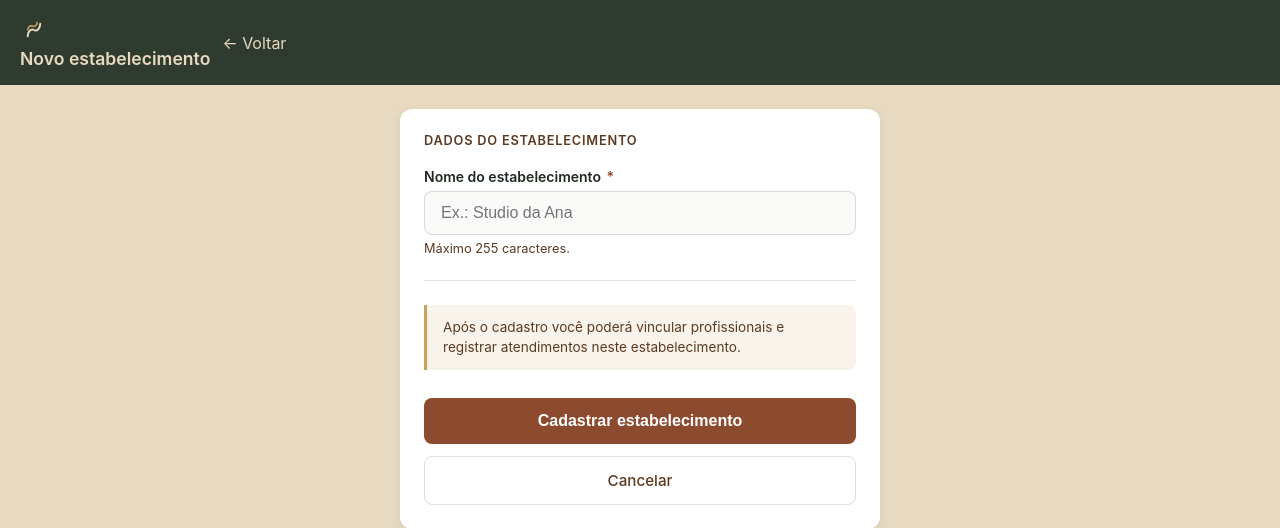
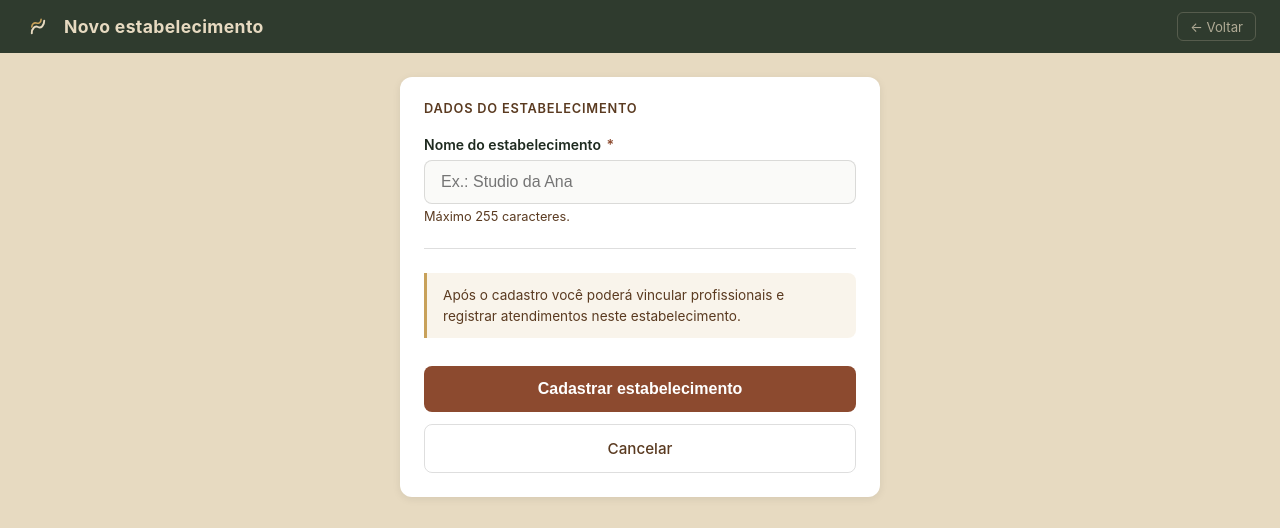
Before and after one commit to welder60/braid_system, a Django app: page /estabelecimentos/novo/ in a window 1280 px wide. Shown: the top 528 px of the page. Run offline with Django 5.2, Linux system fonts and the light colour scheme.

Commit message:
Add navbar assets and update templates
Add a centralized navbar stylesheet and logo image, and update templates to use the new static assets. Files added: core/static/core/css/navbar.css and core/static/core/img/logo.png. Templates (home, perfil, cadastro_estabelecimento) now load {% load static %} and reference the stylesheet; duplicated header/hero CSS was removed from templates and replaced with class-based usage (logo-icon / hero-logo) that uses the static logo. Also fixed STATIC_URL to '/static/' in settings.py to ensure correct static file resolving.

```diff
--- /dev/null
+++ b/braid_system/core/static/core/css/navbar.css
@@ -0,0 +1,125 @@
+/* ── Navbar centralizada — Braid System ── */
+
+:root {
+  --color-moss:      #2F3B2E;
+  --color-forest:    #1E2A1F;
+  --color-terracota: #8C4A2F;
+  --color-earth:     #5A3A20;
+  --color-gold:      #C8A15A;
+  --color-sand:      #E7DAC1;
+}
+
+header {
+  background: var(--color-moss);
+  color: var(--color-sand);
+  padding: 0.75rem 1.5rem;
+  display: flex;
+  flex-wrap: wrap;
+  align-items: center;
+  justify-content: space-between;
+  gap: 0.5rem;
+}
+
+.header-left {
+  display: flex;
+  align-items: center;
+  gap: 0.75rem;
+  flex-shrink: 0;
+}
+
+header h1 {
+  font-size: 1.1rem;
+  font-weight: 700;
+  letter-spacing: 0.02em;
+}
+
+.badge {
+  font-size: 0.7rem;
+  font-weight: 700;
+  background: var(--color-terracota);
+  color: #fff;
+  padding: 0.18rem 0.55rem;
+  border-radius: 99px;
+  letter-spacing: 0.04em;
+}
+
+.header-right {
+  display: flex;
+  align-items: center;
+  gap: 0.6rem;
+  flex-wrap: wrap;
+  justify-content: flex-end;
+  min-width: 0;
+}
+
+.header-greeting {
+  font-size: 0.85rem;
+  color: rgba(231, 218, 193, 0.7);
+  white-space: nowrap;
+}
+
+@media (max-width: 480px) {
+  .header-greeting { display: none; }
+}
+
+.header-est {
+  display: flex;
+  align-items: center;
+  gap: 0.35rem;
+  font-size: 0.78rem;
+  font-weight: 600;
+  color: var(--color-gold);
+  background: rgba(200, 161, 90, 0.12);
+  padding: 0.28rem 0.6rem;
+  border-radius: 6px;
+  border: 1px solid rgba(200, 161, 90, 0.3);
+  min-width: 0;
+  max-width: 180px;
+  overflow: hidden;
+  text-overflow: ellipsis;
+  white-space: nowrap;
+}
+
+.btn-perfil {
+  display: flex;
+  align-items: center;
+  gap: 0.4rem;
+  font-size: 0.825rem;
+  color: var(--color-sand);
+  text-decoration: none;
+  padding: 0.35rem 0.75rem;
+  border: 1px solid rgba(231, 218, 193, 0.3);
+  border-radius: 6px;
+  transition: opacity 0.15s, background 0.15s;
+}
+
+.btn-perfil:hover {
+  background: rgba(231, 218, 193, 0.1);
+  border-color: rgba(231, 218, 193, 0.6);
+}
+
+.btn-logout {
+  font-size: 0.825rem;
+  color: var(--color-sand);
+  opacity: 0.7;
+  text-decoration: none;
+  padding: 0.35rem 0.75rem;
+  border: 1px solid rgba(231, 218, 193, 0.3);
+  border-radius: 6px;
+  transition: opacity 0.15s;
+}
+
+.btn-logout:hover { opacity: 1; }
+
+.btn-back {
+  font-size: 0.825rem;
+  color: var(--color-sand);
+  opacity: 0.7;
+  text-decoration: none;
+  padding: 0.35rem 0.75rem;
+  border: 1px solid rgba(231, 218, 193, 0.3);
+  border-radius: 6px;
+  transition: opacity 0.15s;
+}
+
+.btn-back:hover { opacity: 1; }
--- a/braid_system/core/templates/core/cadastro_estabelecimento.html
+++ b/braid_system/core/templates/core/cadastro_estabelecimento.html
@@ -4,6 +4,8 @@
   <meta charset="UTF-8" />
   <meta name="viewport" content="width=device-width, initial-scale=1.0" />
   <title>Novo Estabelecimento — Braid System</title>
+  {% load static %}
+  <link rel="stylesheet" href="{% static 'core/css/navbar.css' %}">
   <style>
     :root {
       --color-moss:      #2F3B2E;
@@ -30,21 +32,6 @@
       display: flex;
       flex-direction: column;
     }
-    header {
-      background: var(--color-moss);
-      color: var(--color-sand);
-      padding: 1rem 1.25rem;
-      display: flex;
-      align-items: center;
-      gap: 0.75rem;
-    }
-    header a {
-      color: var(--color-sand);
-      display: flex;
-      align-items: center;
-      text-decoration: none;
-    }
-    header h1 { font-size: 1.1rem; font-weight: 600; }
     main {
       flex: 1;
       padding: 1.5rem 1.25rem 2rem;
--- a/braid_system/settings.py
+++ b/braid_system/settings.py
@@ -117,7 +117,7 @@ USE_TZ = True
 # Static files (CSS, JavaScript, Images)
 # https://docs.djangoproject.com/en/6.0/howto/static-files/
 
-STATIC_URL = 'static/'
+STATIC_URL = '/static/'
 
 # Media files (uploads de usuário)
 MEDIA_URL = '/media/'
```
Also changed, not shown: braid_system/core/templates/core/home.html (+8 -20 lines), braid_system/core/templates/core/perfil.html (+2 -34 lines), braid_system/core/static/core/img/logo.png (added).
